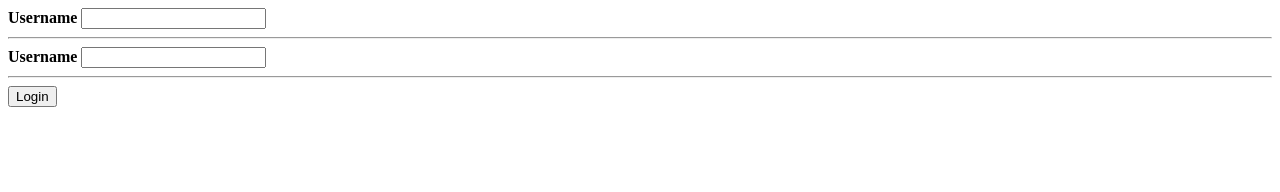
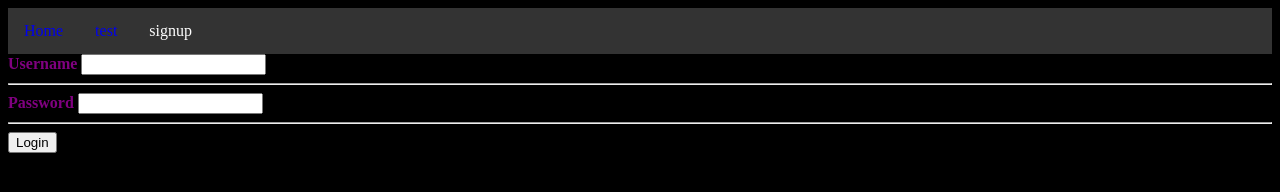
Before and after one commit to jaylenclyde/HGP, a plain HTML site: page Fall18/signup.html in a window 1280 px wide. Drawn offline with Linux system fonts and the light colour scheme.

Commit message:
signup page connected

```diff
--- a/Fall18/signup.html
+++ b/Fall18/signup.html
@@ -1,15 +1,21 @@
 <!DOCTYPE html>
 <html>
-	<head>
+	<head >
+		<link rel="stylesheet" type="text/css" href="index.css">
 		<title>LOGIN</title>
 	</head>
 	<script type="text/javascript" src="index.js"></script>
 	<body>
+		<div class="navbar">
+			<a href="index.html">Home</a>
+			<a href="#nothinhere">test</a>
+			<a href="signup.html" class="active">signup</a>
+		</div>
 		<form>
 			<label for="username"><b>Username</b></label>
 			<input type="text" name="username">
 			<hr>
-			<label for="password"><b>Username</b></label>
+			<label for="password"><b>Password</b></label>
 			<input type="text" name="password">
 			<hr>
 			<button type="submit" onclick="submi()" name="subbutton">Login</button>
```
